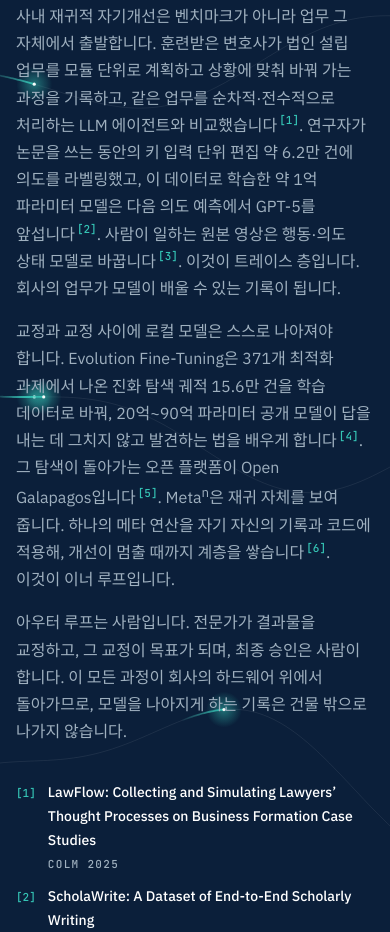
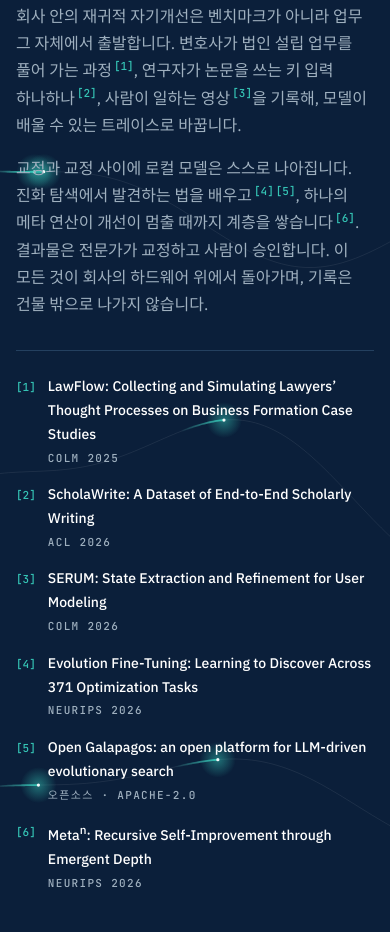
Before and after one commit to cogmenta/cogmenta.github.io, a website: page ko/index.html in a window 390 px wide. Shown: the part 7280-8212 px from the top of the page. Drawn offline with Linux system fonts and the light colour scheme; animation ran at ten frames a second.

Commit message:
homepage: shorter research narrative, references below (#32)
Half the length: the trace layer and the loop, citations kept,
numbers dropped. With the prose shorter, the reference list moves
from a side column to a three-column grid under it (two at 920px,
one at 620px). EN and KO.

Co-authored-by: Claude Fable 5.1 <noreply@anthropic.com>

```diff
--- a/ko/index.html
+++ b/ko/index.html
@@ -308,9 +308,8 @@
       </div>
       <div data-animate class="research">
         <div class="research-prose">
-          <p>사내 재귀적 자기개선은 벤치마크가 아니라 업무 그 자체에서 출발합니다. 훈련받은 변호사가 법인 설립 업무를 모듈 단위로 계획하고 상황에 맞춰 바꿔 가는 과정을 기록하고, 같은 업무를 순차적&middot;전수적으로 처리하는 LLM 에이전트와 비교했습니다<a class="cite" href="#ref-1">1</a>. 연구자가 논문을 쓰는 동안의 키 입력 단위 편집 약 6.2만 건에 의도를 라벨링했고, 이 데이터로 학습한 약 1억 파라미터 모델은 다음 의도 예측에서 GPT-5를 앞섭니다<a class="cite" href="#ref-2">2</a>. 사람이 일하는 원본 영상은 행동&middot;의도 상태 모델로 바꿉니다<a class="cite" href="#ref-3">3</a>. 이것이 트레이스 층입니다. 회사의 업무가 모델이 배울 수 있는 기록이 됩니다.</p>
-          <p>교정과 교정 사이에 로컬 모델은 스스로 나아져야 합니다. Evolution Fine-Tuning은 371개 최적화 과제에서 나온 진화 탐색 궤적 15.6만 건을 학습 데이터로 바꿔, 20억~90억 파라미터 공개 모델이 답을 내는 데 그치지 않고 발견하는 법을 배우게 합니다<a class="cite" href="#ref-4">4</a>. 그 탐색이 돌아가는 오픈 플랫폼이 Open Galapagos입니다<a class="cite" href="#ref-5">5</a>. Meta<sup>n</sup>은 재귀 자체를 보여 줍니다. 하나의 메타 연산을 자기 자신의 기록과 코드에 적용해, 개선이 멈출 때까지 계층을 쌓습니다<a class="cite" href="#ref-6">6</a>. 이것이 이너 루프입니다.</p>
-          <p>아우터 루프는 사람입니다. 전문가가 결과물을 교정하고, 그 교정이 목표가 되며, 최종 승인은 사람이 합니다. 이 모든 과정이 회사의 하드웨어 위에서 돌아가므로, 모델을 나아지게 하는 기록은 건물 밖으로 나가지 않습니다.</p>
+          <p>회사 안의 재귀적 자기개선은 벤치마크가 아니라 업무 그 자체에서 출발합니다. 변호사가 법인 설립 업무를 풀어 가는 과정<a class="cite" href="#ref-1">1</a>, 연구자가 논문을 쓰는 키 입력 하나하나<a class="cite" href="#ref-2">2</a>, 사람이 일하는 영상<a class="cite" href="#ref-3">3</a>을 기록해, 모델이 배울 수 있는 트레이스로 바꿉니다.</p>
+          <p>교정과 교정 사이에 로컬 모델은 스스로 나아집니다. 진화 탐색에서 발견하는 법을 배우고<a class="cite" href="#ref-4">4</a><a class="cite" href="#ref-5">5</a>, 하나의 메타 연산이 개선이 멈출 때까지 계층을 쌓습니다<a class="cite" href="#ref-6">6</a>. 결과물은 전문가가 교정하고 사람이 승인합니다. 이 모든 것이 회사의 하드웨어 위에서 돌아가며, 기록은 건물 밖으로 나가지 않습니다.</p>
         </div>
         <ol class="refs">
           <li id="ref-1"><div><a href="https://arxiv.org/abs/2504.18942" target="_blank" rel="noopener">LawFlow: Collecting and Simulating Lawyers&rsquo; Thought Processes on Business Formation Case Studies</a><span class="ref-venue">COLM 2025</span></div></li>
--- a/styles.css
+++ b/styles.css
@@ -276,13 +276,13 @@ h1, h2, h3 { color: var(--cg-loop-outer); }
 .panel-k { font-family: var(--cg-font-mono); font-size: var(--cg-text-2xs); font-weight: 500; letter-spacing: var(--cg-tracking-label); text-transform: uppercase; color: var(--cg-accent-text); }
 .papers-head { display: flex; align-items: baseline; justify-content: space-between; gap: var(--cg-space-6); flex-wrap: wrap; margin: var(--cg-space-2) 0 var(--cg-space-6); }
 .papers-sub { font-size: var(--cg-text-sm); color: var(--cg-fg-muted); }
-.research { display: grid; grid-template-columns: 1.4fr 0.85fr; gap: var(--cg-space-8) var(--cg-space-12); align-items: start; }
+.research { display: flex; flex-direction: column; gap: var(--cg-space-8); }
 .research-prose { display: flex; flex-direction: column; gap: var(--cg-space-4); color: var(--cg-fg-muted); max-width: 62em; }
 .cite { font-family: var(--cg-font-mono); font-size: var(--cg-text-2xs); font-weight: 500; line-height: 0; vertical-align: super; margin-left: 2px; color: var(--cg-accent-text); text-decoration: none; white-space: nowrap; }
 .cite::before { content: "["; }
 .cite::after { content: "]"; }
 .cite:hover { color: var(--cg-fg); }
-.refs { list-style: none; counter-reset: ref; display: flex; flex-direction: column; gap: var(--cg-space-3); font-size: var(--cg-text-sm); padding-top: var(--cg-space-1); border-left: 1px solid var(--cg-border); padding-left: var(--cg-space-6); }
+.refs { list-style: none; counter-reset: ref; display: grid; grid-template-columns: repeat(3, 1fr); gap: var(--cg-space-4) var(--cg-space-8); font-size: var(--cg-text-sm); padding-top: var(--cg-space-6); border-top: 1px solid var(--cg-border); }
 .refs li { counter-increment: ref; display: grid; grid-template-columns: auto 1fr; gap: 0 var(--cg-space-3); scroll-margin-top: 96px; }
 .refs li::before { content: "[" counter(ref) "]"; font-family: var(--cg-font-mono); font-size: var(--cg-text-2xs); font-weight: 500; color: var(--cg-accent-text); padding-top: 3px; }
 .refs a { color: var(--cg-fg); font-weight: 500; text-decoration: none; }
@@ -560,8 +560,7 @@ h1, h2, h3 { color: var(--cg-loop-outer); }
   .lawflow { grid-template-columns: 1fr; }
   .finding--wide { grid-template-columns: 1fr; gap: var(--cg-space-4); }
   .tech-top { grid-template-columns: 1fr; gap: var(--cg-space-8); }
-  .research { grid-template-columns: 1fr; }
-  .refs { border-left: none; padding-left: 0; }
+  .refs { grid-template-columns: 1fr 1fr; }
   .loop-mark { max-width: 200px; }
   .scale-grid { grid-template-columns: 1fr; }
   .dom-panel { position: static; flex-direction: row; align-items: center; flex-wrap: wrap; gap: var(--cg-space-3) var(--cg-space-4); padding: var(--cg-space-4); }
@@ -592,7 +591,7 @@ h1, h2, h3 { color: var(--cg-loop-outer); }
   .section { padding: var(--cg-space-16) 0; }
   .section-head { margin-bottom: var(--cg-space-8); }
   .hero-actions .cg-btn { width: 100%; }
-  .compare, .steps, .people, .stealth { grid-template-columns: 1fr; }
+  .compare, .steps, .people, .stealth, .refs { grid-template-columns: 1fr; }
   .hiring { grid-template-columns: 1fr; }
   .phases { grid-template-columns: 1fr; }
   .phase { border-right: none; border-bottom: 1px solid var(--cg-border); }
```
Also changed, not shown: index.html (+2 -3 lines).
